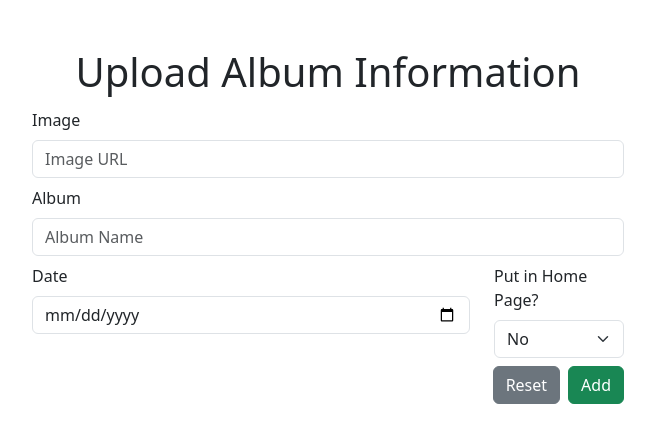
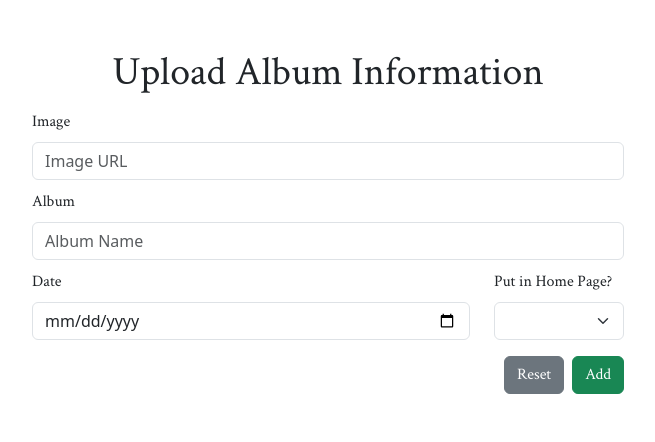
Before and after one commit to jrslopez/photography-portfolio, a React (Create React App) app: page /upload in a window 1280 px wide. Shown: the top 442 px of the page, without its empty margins (312-967 px from the left). Built offline with nearby package versions, Linux system fonts and the light colour scheme.

Commit message:
fixed formatting

```diff
--- a/src/components/Upload.js
+++ b/src/components/Upload.js
@@ -5,7 +5,7 @@ const Upload = () => {
     imageURL: "",
     albumName: "",
     date: "",
-    front: false,
+    front: "",
   })
 
   const { imageURL, albumName, date, front } = state
@@ -23,6 +23,7 @@ const Upload = () => {
     updateField("date", "")
     updateField("front", "")
   }
+
   useEffect(() => {
     const forms = document.querySelectorAll(".needs-validation")
 
@@ -44,12 +45,15 @@ const Upload = () => {
 
   const onSubmitForm = async (e) => {
     try {
+      e.preventDefault()
       const body = { album_name: albumName, date, url: imageURL, front }
       const response = await fetch("http://localhost:4000/upload", {
         method: "POST",
         headers: { "Content-Type": "application/json" },
         body: JSON.stringify(body),
       })
+      const alert = document.querySelector(".alert-success")
+      alert.classList.add("show")
     } catch (error) {
       console.error(error.message)
     }
@@ -57,7 +61,9 @@ const Upload = () => {
 
   return (
     <Fragment>
-      <h1 className="text-center mt-5">Upload Album Information</h1>
+      <h1 className="text-center mt-5 crimson-text-regular">
+        Upload Album Information
+      </h1>
       <div className="d-flex">
         <form
           className="d-flex flex-column mt-1 needs-validation container w-50"
@@ -66,7 +72,10 @@ const Upload = () => {
         >
           <div className="row w-100 mx-auto">
             <div className="col-md">
-              <label htmlFor="validationCustom01" className="form-label">
+              <label
+                htmlFor="validationCustom01"
+                className="form-label crimson-text-regular"
+              >
                 Image
               </label>
               <input
@@ -86,7 +95,10 @@ const Upload = () => {
 
           <div className="row w-100 mx-auto">
             <div className="col-md">
-              <label htmlFor="validationCustom01" className="form-label">
+              <label
+                htmlFor="validationCustom01"
+                className="form-label crimson-text-regular"
+              >
                 Album
               </label>
               <input
@@ -106,7 +118,10 @@ const Upload = () => {
 
           <div className="row w-100 mx-auto">
             <div className="col-md-9">
-              <label htmlFor="validationCustom01" className="form-label">
+              <label
+                htmlFor="validationCustom01"
+                className="form-label crimson-text-regular"
+              >
                 Date
               </label>
               <input
@@ -121,7 +136,10 @@ const Upload = () => {
             </div>
 
             <div className="col-md-3">
-              <label htmlFor="validationCustom01" className="form-label">
+              <label
+                htmlFor="validationCustom01"
+                className="form-label crimson-text-regular"
+              >
                 Put in Home Page?
               </label>
               <select
@@ -146,15 +164,31 @@ const Upload = () => {
             <div className="col-md-12 d-flex justify-content-end">
               <button
                 type="button"
-                className="btn btn-secondary me-2 mt-2"
+                className="btn btn-secondary me-2 mt-2 crimson-text-regular"
                 onClick={resetForm}
               >
                 Reset
               </button>
-              <button type="submit" className="btn btn-success mt-2">
+              <button
+                type="submit"
+                className="btn btn-success mt-2 crimson-text-regular"
+              >
                 Add
               </button>
             </div>
+          </div>
+
+          <div
+            className="alert alert-success mt-2 alert-dismissible fade"
+            role="alert"
+          >
+            Upload successful!
+            <button
+              type="button"
+              className="btn-close"
+              data-bs-dismiss="alert"
+              aria-label="Close"
+            ></button>
           </div>
         </form>
       </div>
```
